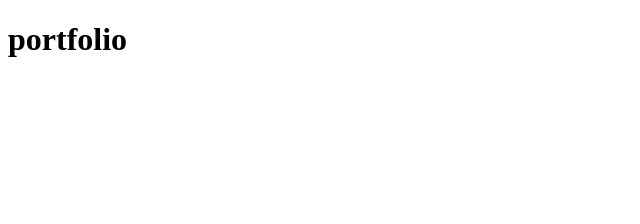
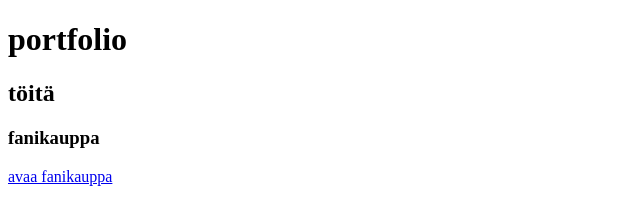
Before and after one commit to tarik192/tarik192.github.io, a plain HTML site: page index.html in a window 1280 px wide. Shown: the whole page, without its empty margins (0-640 px from the left). Drawn offline with Linux system fonts and the light colour scheme.

Commit message:
fanikaupan lisääminen

```diff
--- a/index.html
+++ b/index.html
@@ -7,5 +7,10 @@
 </head>
 <body>
     <h1>portfolio</h1>
+    <h2>töitä</h2>
+    <div>
+        <h3>fanikauppa</h3>
+        <a href="./fanikauppa/index.html">avaa fanikauppa</a>
+    </div>
 </body>
 </html>
```
Also changed, not shown: 1 other file.
